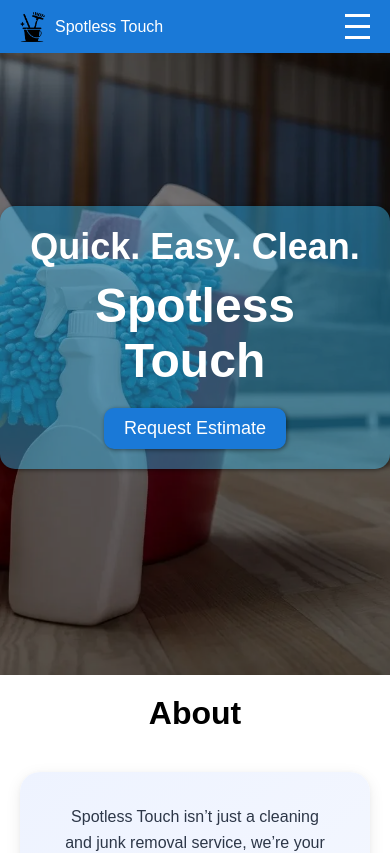
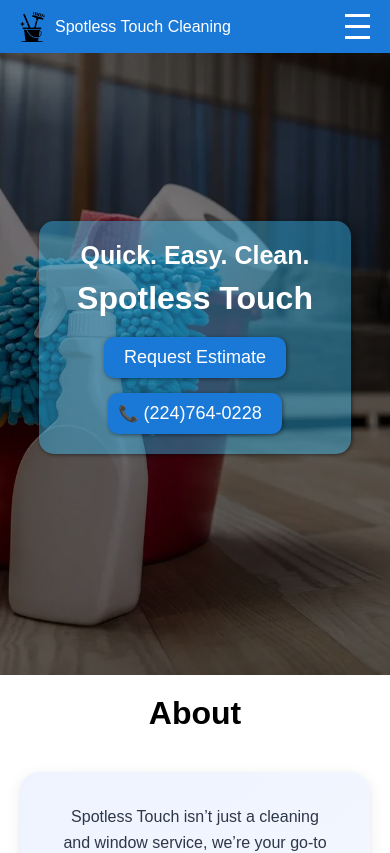
Before and after one commit to KNelTech/spotless-touch2, a React (Vite) app: page / in a window 390 px wide. Shown: the top 853 px of the page. Built offline with nearby package versions, Linux system fonts and the light colour scheme; the HTML template or start-up script is replaced by a standard one.

Commit message:
added phone to billboard

```diff
--- a/src/components/NavBar/index.jsx
+++ b/src/components/NavBar/index.jsx
@@ -12,7 +12,7 @@
     <nav className="nav">
       <div className="logo">
         <img src="/Logo.png" alt="Logo" className="logoImage"/>
-        <span className="companyName">Spotless Touch</span>
+        <span className="companyName">Spotless Touch Cleaning</span>
       </div>
       <div className="hamburger" onClick={toggleMenu}>
         <div></div>
--- a/src/components/billboard/billboard.css
+++ b/src/components/billboard/billboard.css
@@ -1,14 +1,16 @@
 .container {
   position: relative;
-  height: 80vh; /* Adjust for screen height */
-  background-image: url("/billboard2.webp"); /* Replace with your image path */
-  background-size: cover; /* Ensure the image covers the entire container */
+  min-height: 80vh;
+  background-image: url("/billboard2.webp");
+  background-size: cover;
   background-position: center;
   background-repeat: no-repeat;
   display: flex;
   align-items: center;
   justify-content: center;
   color: #fff;
+  flex-direction: column;
+  gap: 20px;
 }
 
 .overlay {
@@ -17,7 +19,7 @@
   left: 0;
   width: 100%;
   height: 100%;
-  background-color: rgba(0, 0, 0, 0.5); /* Dark overlay */
+  background-color: rgba(0, 0, 0, 0.5);
   z-index: 1;
 }
 
@@ -29,15 +31,16 @@
   border-radius: 15px;
   padding: 20px;
   box-shadow: rgba(0, 0, 0, 0.478) 1px 1px 4px;
+  max-width: 90%;
+  width: clamp(300px, 80%, 420px);
 }
-
 .slogan {
-  font-size: 36px;
+  font-size: clamp(25px, 5vw, 36px);
   margin-bottom: 10px;
 }
 
 .highlight {
-  font-size: 48px;
+  font-size: clamp(32px, 6vw, 48px);
   font-weight: bold;
   margin-bottom: 20px;
 }
@@ -55,7 +58,37 @@
   border-radius: 10px;
 }
 
-.button:hover {
+.buttonPhone {
+  padding: 10px 20px 10px 10px;
+  font-size: 18px;
+  background-color: #1a79d7;
+  color: #fff;
+  border: none;
+  box-shadow: rgba(0, 0, 0, 0.478) 1px 1px 4px;
+  border-radius: 5px;
+  cursor: pointer;
+  transition: background-color 0.3s;
+  border-radius: 10px;
+  align-items: center;
+}
+
+.buttonPhone .icon {
+  font-size: 0.9em;
+  line-height: 1;
+  display: inline-flex;
+  align-items: center;
+}
+
+.buttonContainer {
+  display: flex;
+  flex-direction: row;
+  gap: 15px;
+  flex-wrap: wrap;
+  justify-content: center;
+}
+
+.button:hover,
+.buttonPhone:hover {
   background-color: #0056b3;
 }
 
--- a/src/components/billboard/index.jsx
+++ b/src/components/billboard/index.jsx
@@ -1,15 +1,17 @@
 import './billboard.css';
 
 const Billboard = () => {
-    return (
+    return (<>
       <div className="container">
       <div className="overlay"></div>
       <div className="content">
         <h1 className="slogan">Quick. Easy. Clean.</h1>
         <h2 className="highlight">Spotless Touch</h2>
-        <a href="#contactSubmit" className="link"><button className="button">Request Estimate</button></a>
+        <div className="buttonContainer">
+        <a href="#contactSubmit" className="link"><button className="button">Request Estimate</button></a><a href="tel:+12247640228" className="link"><button className="buttonPhone"><span className="icon">📞</span> (224)764-0228</button></a></div>
       </div>
       </div>
+      </>
     );
   };
 
--- a/src/components/footer/index.jsx
+++ b/src/components/footer/index.jsx
@@ -5,7 +5,7 @@
         <hr className='footerDivider'></hr>
         <footer className="footer">
             <div className="footer-content">
-                <p>&copy; {new Date().getFullYear()} Spotless Touch. All rights reserved.</p>
+                <p>&copy; {new Date().getFullYear()} Spotless Touch Cleaning. All rights reserved.</p>
                 <a href="/privacy-policy" className="footer-link">Privacy Policy</a>
             </div>
         </footer>
--- a/src/content/textContent.jsx
+++ b/src/content/textContent.jsx
@@ -1,4 +1,4 @@
-export const ABOUT_TEXT = "Spotless Touch isn’t just a cleaning and junk removal service, we’re your go-to solution for a spotless home or business. As a family-owned business, we prioritize your time and space, delivering high-quality results with personalized care. Let Spotless Touch simplify your life today!";
+export const ABOUT_TEXT = "Spotless Touch isn’t just a cleaning and window service, we’re your go-to solution for a spotless home or business. As a family-owned business, we prioritize your time and space, delivering high-quality results with personalized care. Let Spotless Touch simplify your life today!";
 
 export const PRIVACY_POLICY_TEXT = `Effective Date: 01/28/2025
 
@@ -73,7 +73,7 @@
 
 export const BUSINESS_TEXT = (
   <>
-    For businesses looking for tailored cleaning solutions or junk removal, please email us directly at{' '}
+    For businesses looking for tailored cleaning solutions or window cleaning, please email us directly at{' '}
     <span className="bizInfo">
       <a href="mailto:spotlesstouchofficial@gmail.com">
         spotlesstouchofficial@gmail.com
```
